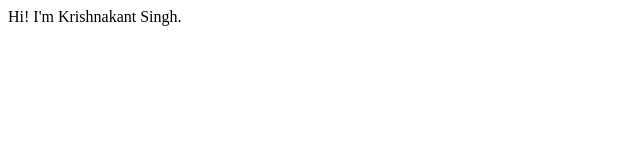
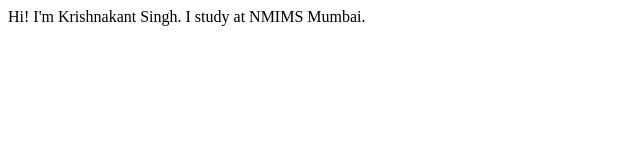
Before and after one commit to krishnakant01/kanta-portfolio, a plain HTML site: page index.html in a window 1280 px wide. Shown: the whole page, without its empty margins (0-640 px from the left). Drawn offline with Linux system fonts and the light colour scheme.

Commit message:
style: portfolio updated.

```diff
--- a/index.html
+++ b/index.html
@@ -5,11 +5,12 @@
     <meta charset="UTF-8">
     <meta http-equiv="X-UA-Compatible" content="IE=edge">
     <meta name="viewport" content="width=device-width, initial-scale=1.0">
-    <title>My Website</title>
+    <title>Kanta Website</title>
 </head>
 
 <body>
     Hi! I'm Krishnakant Singh.
+    I study at NMIMS Mumbai.
 </body>
 
 </html>
```
